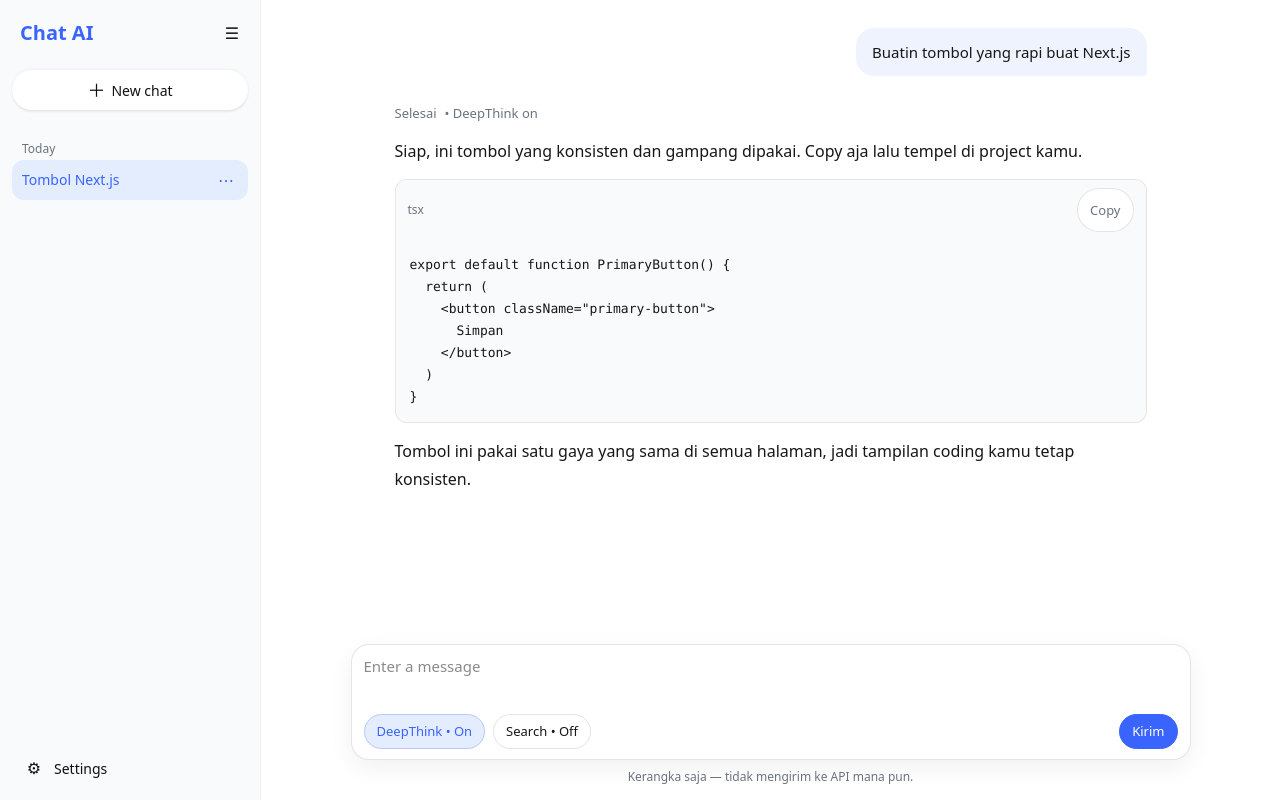
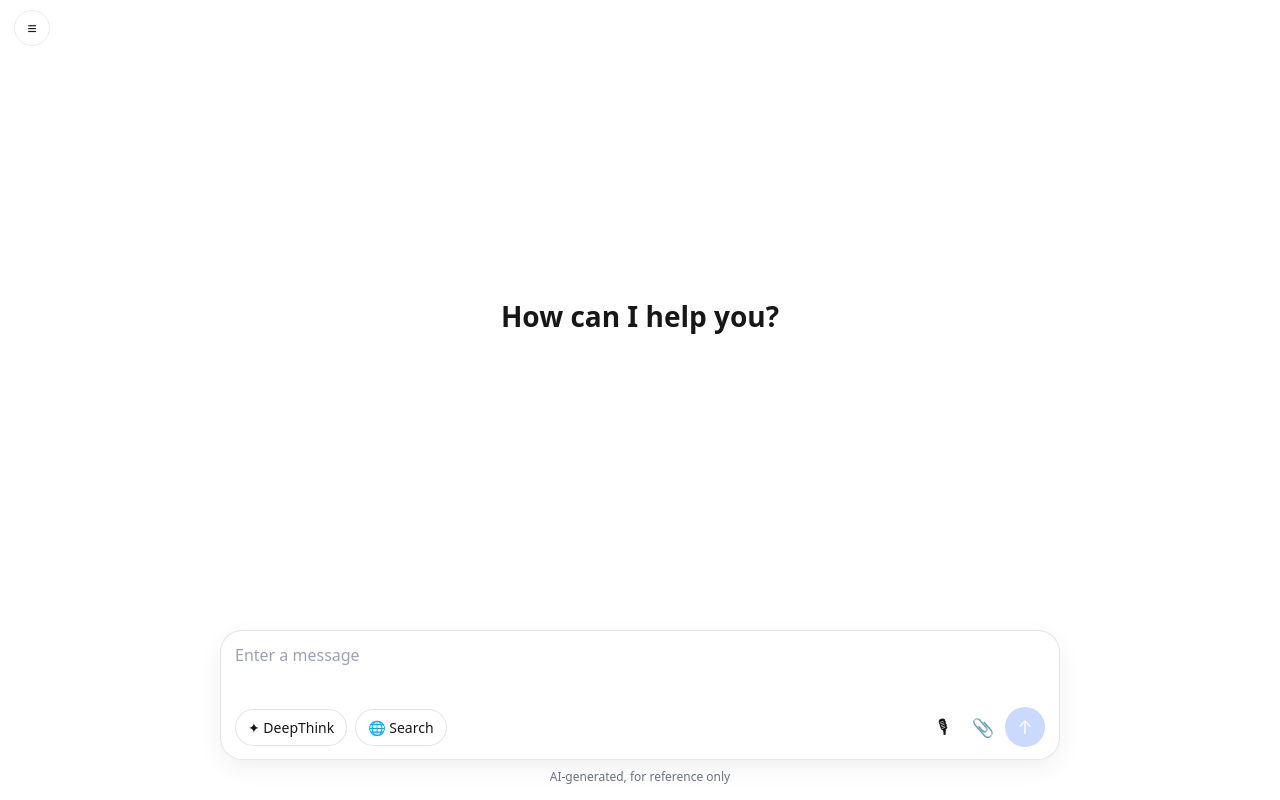
Before and after one commit to readtalk/master, a Next.js app: page / in a window 1280 px wide. Built offline with nearby package versions, Linux system fonts and the light colour scheme.

Commit message:
Update Chat AI frame to version 3

```diff
--- a/src/app/page.tsx
+++ b/src/app/page.tsx
@@ -1,16 +1,16 @@
 // src/app/page.tsx
-// Skeleton only - Chat AI presentation frame v2.
-// Fixes from screenshot: Sider now uses real Sider component,
-// composer aligned with content width, no duplicate Search/Dark in sider.
+// Skeleton only - Chat AI frame v3.
+// Matches original demo screenshots:
+// - Empty state: hamburger only, centered "How can I help you?", wide composer.
+// - Composer: DeepThink / Search pills + mic + attach + round send button.
+// - Footer: "AI-generated, for reference only".
+// - Sider appName in Sider.tsx should be "API usage demo" (change 1 line there).
 // No engine: no fetch, no SSE network, no API key, no store, no persistence.
 'use client'
 
-import { useEffect, useMemo, useRef, useState } from 'react'
+import { useEffect, useRef, useState } from 'react'
 import { CollapsedSider, MobileSider, Sider } from '../components/sider/Sider'
 
-// ---------------------------------------------------------------------------
-// Dummy data - 1 user message + 1 AI response.
-// ---------------------------------------------------------------------------
 const DUMMY_USER_MESSAGE = 'Buatin tombol yang rapi buat Next.js'
 const DUMMY_AI_INTRO =
   'Siap, ini tombol yang konsisten dan gampang dipakai. Copy aja lalu tempel di project kamu.'
@@ -23,9 +23,8 @@ const DUMMY_AI_CODE = `export default function PrimaryButton() {
 }`
 const DUMMY_AI_OUTRO =
   'Tombol ini pakai satu gaya yang sama di semua halaman, jadi tampilan coding kamu tetap konsisten.'
-const DUMMY_SESSIONS = [{ id: '1', title: 'Tombol Next.js' }]
 
-type SsePhase = 'thinking' | 'streaming' | 'done'
+type Phase = 'thinking' | 'streaming' | 'done'
 
 export default function Home() {
   const [isMobile, setIsMobile] = useState(false)
@@ -35,23 +34,22 @@ export default function Home() {
   const [showSettings, setShowSettings] = useState(false)
   const [toast, setToast] = useState('')
   const [theme, setTheme] = useState<'light' | 'dark'>('light')
-  const [deepThink, setDeepThink] = useState(true)
+  const [deepThink, setDeepThink] = useState(false)
   const [searchEnabled, setSearchEnabled] = useState(false)
   const [inputValue, setInputValue] = useState('')
-  const [hasSession] = useState(true)
-  const [activeId] = useState('1')
 
-  const [phase, setPhase] = useState<SsePhase>('thinking')
+  // Empty state first - like original demo. New chat creates the dummy session.
+  const [sessions, setSessions] = useState<{ id: string; title: string }[]>([])
+  const [activeId, setActiveId] = useState('')
+  const hasSession = sessions.length > 0
+
+  const [phase, setPhase] = useState<Phase>('thinking')
   const [streamedIntro, setStreamedIntro] = useState('')
   const [streamedCode, setStreamedCode] = useState('')
   const [streamedOutro, setStreamedOutro] = useState('')
   const [copied, setCopied] = useState(false)
   const timerRef = useRef<number | null>(null)
-
-  const fullAiText = useMemo(
-    () => `${DUMMY_AI_INTRO}\n\n${DUMMY_AI_CODE}\n\n${DUMMY_AI_OUTRO}`,
-    []
-  )
+  const fullAiText = `${DUMMY_AI_INTRO}\n\n${DUMMY_AI_CODE}\n\n${DUMMY_AI_OUTRO}`
 
   useEffect(() => {
     const update = () => setIsMobile(window.innerWidth < 768)
@@ -66,11 +64,15 @@ export default function Home() {
     else document.body.removeAttribute('data-ds-dark-theme')
   }, [theme])
 
-  // Fake SSE: Thinking pause, then reveal text char by char.
+  // Fake SSE - only runs after a session exists.
   useEffect(() => {
     if (!hasSession) return
+    setPhase('thinking')
+    setStreamedIntro('')
+    setStreamedCode('')
+    setStreamedOutro('')
     let index = 0
-    const thinkingTimer = window.setTimeout(() => {
+    const t = window.setTimeout(() => {
       setPhase('streaming')
       timerRef.current = window.setInterval(() => {
         index += 3
@@ -78,11 +80,7 @@ export default function Home() {
         const introEnd = DUMMY_AI_INTRO.length
         const codeEnd = introEnd + 2 + DUMMY_AI_CODE.length
         setStreamedIntro(sliced.slice(0, Math.min(introEnd, sliced.length)))
-        setStreamedCode(
-          sliced.length > introEnd + 2
-            ? sliced.slice(introEnd + 2, Math.min(codeEnd, sliced.length))
-            : ''
-        )
+        setStreamedCode(sliced.length > introEnd + 2 ? sliced.slice(introEnd + 2, Math.min(codeEnd, sliced.length)) : '')
         setStreamedOutro(sliced.length > codeEnd + 2 ? sliced.slice(codeEnd + 2) : '')
         if (index >= fullAiText.length) {
           if (timerRef.current) window.clearInterval(timerRef.current)
@@ -91,33 +89,44 @@ export default function Home() {
       }, 18)
     }, 900)
     return () => {
-      window.clearTimeout(thinkingTimer)
+      window.clearTimeout(t)
       if (timerRef.current) window.clearInterval(timerRef.current)
     }
-  }, [hasSession, fullAiText])
+    // eslint-disable-next-line react-hooks/exhaustive-deps
+  }, [hasSession])
 
   const showToastMessage = (message: string) => {
     setToast(message)
     window.setTimeout(() => setToast(''), 2200)
   }
 
+  const handleNewChat = () => {
+    setSessions([{ id: '1', title: 'New chat' }])
+    setActiveId('1')
+    setMobileSiderOpen(false)
+  }
+
+  const handleSend = () => {
+    if (!inputValue.trim()) return
+    if (!hasSession) {
+      // First message creates the session, like original: New chat appears in sider.
+      setSessions([{ id: '1', title: inputValue.trim().slice(0, 30) }])
+      setActiveId('1')
+    } else {
+      showToastMessage('Kerangka saja - pesan tidak dikirim ke API')
+    }
+    setInputValue('')
+  }
+
   const handleCopyCode = async () => {
-    try {
-      await navigator.clipboard.writeText(DUMMY_AI_CODE)
-    } catch {}
+    try { await navigator.clipboard.writeText(DUMMY_AI_CODE) } catch {}
     setCopied(true)
     showToastMessage('Code disalin')
     window.setTimeout(() => setCopied(false), 2000)
   }
 
-  const handleSend = () => {
-    if (!inputValue.trim()) return
-    showToastMessage('Kerangka saja - pesan tidak dikirim ke API')
-    setInputValue('')
-  }
-
-  const phaseLabel =
-    phase === 'thinking' ? 'Thinking...' : phase === 'streaming' ? 'Menulis...' : 'Selesai'
+  const phaseLabel = phase === 'thinking' ? 'Thinking...' : phase === 'streaming' ? 'Menulis...' : 'Selesai'
+  const canSend = inputValue.trim().length > 0
 
   return (
     <>
@@ -127,17 +136,15 @@ export default function Home() {
         .sk-frame.sk-dark { background: #151517; color: #f9fafb; }
         .sk-main { position: relative; display: flex; flex-direction: column; flex: 1; min-width: 0; height: 100%; }
         .sk-content { position: relative; flex: 1; min-height: 0; overflow-y: auto; }
-        .sk-topbar { display: flex; align-items: center; gap: 10px; padding: 10px 14px; border-bottom: 1px solid rgba(0,0,0,0.06); flex-shrink: 0; }
-        .sk-dark .sk-topbar { border-bottom-color: rgba(255,255,255,0.08); }
+        .sk-topbar { display: flex; align-items: center; gap: 10px; padding: 10px 14px; flex-shrink: 0; }
+        .sk-icon-btn { width: 36px; height: 36px; flex-shrink: 0; border-radius: 999px; border: 1px solid rgba(0,0,0,0.08); background: transparent; color: inherit; cursor: pointer; }
         .sk-btn { border: 1px solid rgba(0,0,0,0.1); background: #fff; color: inherit; border-radius: 999px; padding: 7px 12px; font-size: 13px; cursor: pointer; white-space: nowrap; }
         .sk-dark .sk-btn { background: #2a2a2e; border-color: rgba(255,255,255,0.12); }
         .sk-btn-active { background: #e4edfd !important; border-color: #b7c8fe !important; color: #3964fe !important; }
         .sk-dark .sk-btn-active { background: #28304a !important; border-color: #4868b2 !important; color: #a9bfff !important; }
-        .sk-icon-btn { width: 36px; height: 36px; flex-shrink: 0; border-radius: 999px; border: 1px solid rgba(0,0,0,0.08); background: transparent; color: inherit; cursor: pointer; }
-        /* FIX: content + composer share ONE centered column width */
         .sk-column { width: 100%; max-width: 840px; margin: 0 auto; padding-left: 44px; padding-right: 44px; }
         .sk-wrap { padding-top: 28px; padding-bottom: 24px; }
-        .sk-welcome { min-height: 55vh; display: flex; flex-direction: column; align-items: center; justify-content: center; gap: 18px; text-align: center; }
+        .sk-welcome { min-height: 58vh; display: flex; flex-direction: column; align-items: center; justify-content: center; gap: 18px; text-align: center; }
         .sk-bubble-user { margin-left: auto; width: fit-content; max-width: 78%; background: #eff3fe; padding: 12px 16px; border-radius: 18px 18px 4px 18px; font-size: 15px; line-height: 1.6; }
         .sk-dark .sk-bubble-user { background: #2a2a2e; }
         .sk-ai { margin-top: 22px; font-size: 16px; line-height: 28px; overflow-wrap: break-word; }
@@ -149,56 +156,57 @@ export default function Home() {
         .sk-code-head { display: flex; justify-content: space-between; align-items: center; padding: 8px 12px; font-size: 12px; color: #6b7280; }
         .sk-code pre { margin: 0; padding: 14px; overflow-x: auto; font-family: Menlo, Monaco, Consolas, 'Courier New', monospace; font-size: 13px; line-height: 22px; white-space: pre-wrap; word-break: break-word; }
         .sk-cursor { display: inline-block; width: 8px; height: 16px; background: #3964fe; margin-left: 2px; vertical-align: -2px; animation: sk-blink 1s infinite; }
-        /* FIX: composer is NOT floating - it is a normal footer row, same column as content */
         .sk-composer { flex-shrink: 0; padding: 8px 0 14px; }
-        .sk-input-box { border: 1px solid rgba(0,0,0,0.1); border-radius: 18px; padding: 10px 12px; background: #fff; box-shadow: 0 8px 24px rgba(0,0,0,0.06); }
+        .sk-input-box { border: 1px solid rgba(0,0,0,0.1); border-radius: 22px; padding: 12px 14px; background: #fff; box-shadow: 0 8px 24px rgba(0,0,0,0.06); }
         .sk-dark .sk-input-box { background: #222224; border-color: rgba(255,255,255,0.1); }
-        .sk-input { width: 100%; border: 0; outline: 0; background: transparent; color: inherit; font-size: 15px; resize: none; font-family: inherit; }
+        .sk-input { width: 100%; border: 0; outline: 0; background: transparent; color: inherit; font-size: 16px; resize: none; font-family: inherit; }
+        .sk-input::placeholder { color: #9ca3af; }
+        .sk-composer-row { display: flex; gap: 8px; margin-top: 10px; flex-wrap: wrap; align-items: center; }
+        .sk-pill { display: inline-flex; align-items: center; gap: 6px; border: 1px solid rgba(0,0,0,0.1); background: #fff; color: inherit; border-radius: 999px; padding: 7px 12px; font-size: 14px; cursor: pointer; }
+        .sk-dark .sk-pill { background: #2a2a2e; border-color: rgba(255,255,255,0.12); }
+        .sk-pill-active { background: #e4edfd !important; border-color: #b7c8fe !important; color: #3964fe !important; }
+        .sk-round { width: 36px; height: 36px; border-radius: 50%; border: none; background: transparent; color: inherit; cursor: pointer; font-size: 18px; display: inline-flex; align-items: center; justify-content: center; }
+        .sk-send { width: 40px; height: 40px; border-radius: 50%; border: none; background: #a9c1ff; color: #fff; cursor: pointer; font-size: 18px; display: inline-flex; align-items: center; justify-content: center; }
+        .sk-send:disabled { opacity: 0.6; cursor: default; }
         .sk-panel { position: fixed; inset: 0; background: rgba(0,0,0,0.35); display: flex; align-items: center; justify-content: center; z-index: 1000; }
         .sk-dialog { background: #fff; color: #171717; width: min(420px, 90vw); border-radius: 16px; padding: 18px; }
         .sk-dark .sk-dialog { background: #222224; color: #f9fafb; }
         .sk-toast { position: fixed; left: 50%; bottom: 92px; transform: translateX(-50%); background: #353538; color: #fff; padding: 9px 14px; border-radius: 999px; font-size: 13px; z-index: 1100; }
-        @media (max-width: 768px) {
-          .sk-column { padding-left: 18px; padding-right: 18px; }
-          .sk-frame { position: fixed; top: 0; }
-        }
+        @media (max-width: 768px) { .sk-column { padding-left: 18px; padding-right: 18px; } .sk-frame { position: fixed; top: 0; } }
       `}</style>
 
       <div className={theme === 'dark' ? 'sk-frame sk-dark' : 'sk-frame'}>
-        {!isMobile && !siderCollapsed && (
+        {!isMobile && !siderCollapsed && hasSession && (
           <Sider
-            sessions={DUMMY_SESSIONS}
+            sessions={sessions}
             activeId={activeId}
+            onSelect={setActiveId}
             onCollapse={() => setSiderCollapsed(true)}
-            onNewChat={() => showToastMessage('Kerangka saja - new chat belum nyambung mesin')}
+            onNewChat={handleNewChat}
             onOpenSettings={() => setShowSettings(true)}
           />
         )}
 
         <main className="sk-main">
-          {isMobile && (
-            <div className="sk-topbar">
-              <button className="sk-icon-btn" onClick={() => setMobileSiderOpen(true)}>≡</button>
-              <strong>Chat AI</strong>
+          <div className="sk-topbar">
+            <button className="sk-icon-btn" onClick={() => (isMobile ? setMobileSiderOpen(true) : setSiderCollapsed(!siderCollapsed))}>≡</button>
+            {isMobile && <strong>API usage demo</strong>}
+            {isMobile && (
               <div style={{ marginLeft: 'auto', display: 'flex', gap: 8 }}>
                 <button className="sk-icon-btn" onClick={() => setShowSearch(true)}>⌕</button>
                 <button className="sk-icon-btn" onClick={() => setShowSettings(true)}>⚙</button>
               </div>
-            </div>
-          )}
+            )}
+          </div>
 
           <div className="sk-content">
-            {siderCollapsed && !isMobile && (
-              <CollapsedSider
-                onExpand={() => setSiderCollapsed(false)}
-                onNewChat={() => showToastMessage('Kerangka saja - new chat belum nyambung mesin')}
-              />
+            {siderCollapsed && !isMobile && hasSession && (
+              <CollapsedSider onExpand={() => setSiderCollapsed(false)} onNewChat={handleNewChat} />
             )}
             {!hasSession ? (
               <div className="sk-column sk-wrap">
                 <div className="sk-welcome">
-                  <h1 style={{ fontSize: 28, margin: 0 }}>How can I help you?</h1>
-                  <p style={{ color: '#6b7280', margin: 0 }}>Tanya coding apa pun, jawabannya ditampilkan selangkah demi selangkah.</p>
+                  <h1 style={{ fontSize: 28, margin: 0, fontWeight: 600 }}>How can I help you?</h1>
                 </div>
               </div>
             ) : (
@@ -236,35 +244,30 @@ export default function Home() {
                 placeholder="Enter a message"
                 value={inputValue}
                 onChange={(e) => setInputValue(e.target.value)}
+                onKeyDown={(e) => { if (e.key === 'Enter' && !e.shiftKey) { e.preventDefault(); handleSend() } }}
               />
-              <div style={{ display: 'flex', gap: 8, marginTop: 8, flexWrap: 'wrap', alignItems: 'center' }}>
-                <button className={deepThink ? 'sk-btn sk-btn-active' : 'sk-btn'} onClick={() => setDeepThink(!deepThink)}>
-                  DeepThink {deepThink ? '• On' : '• Off'}
-                </button>
-                <button className={searchEnabled ? 'sk-btn sk-btn-active' : 'sk-btn'} onClick={() => setSearchEnabled(!searchEnabled)}>
-                  Search {searchEnabled ? '• On' : '• Off'}
-                </button>
-                <button
-                  className="sk-btn"
-                  style={{ marginLeft: 'auto', background: '#3964fe', color: '#fff', borderColor: '#3964fe' }}
-                  onClick={handleSend}
-                >
-                  Kirim
-                </button>
+              <div className="sk-composer-row">
+                <button className={deepThink ? 'sk-pill sk-pill-active' : 'sk-pill'} onClick={() => setDeepThink(!deepThink)}>✦ DeepThink</button>
+                <button className={searchEnabled ? 'sk-pill sk-pill-active' : 'sk-pill'} onClick={() => setSearchEnabled(!searchEnabled)}>🌐 Search</button>
+                <div style={{ marginLeft: 'auto', display: 'flex', gap: 4, alignItems: 'center' }}>
+                  <button className="sk-round" title="Voice" onClick={() => showToastMessage('Kerangka saja - voice belum nyambung')}>🎙</button>
+                  <button className="sk-round" title="Attach" onClick={() => showToastMessage('Kerangka saja - attach belum nyambung')}>📎</button>
+                  <button className="sk-send" disabled={!canSend} onClick={handleSend}>↑</button>
+                </div>
               </div>
             </div>
             <p style={{ fontSize: 12, color: '#6b7280', textAlign: 'center', margin: '8px 0 0' }}>
-              Kerangka saja — tidak mengirim ke API mana pun.
+              AI-generated, for reference only
             </p>
           </div>
         </main>
 
         <MobileSider
           open={isMobile && mobileSiderOpen}
-          sessions={DUMMY_SESSIONS}
+          sessions={sessions}
           activeId={activeId}
-          onSelect={() => setMobileSiderOpen(false)}
-          onNewChat={() => showToastMessage('Kerangka saja')}
+          onSelect={(id) => { setActiveId(id); setMobileSiderOpen(false) }}
+          onNewChat={handleNewChat}
           onOpenSettings={() => setShowSettings(true)}
           onCloseMobile={() => setMobileSiderOpen(false)}
         />
```
